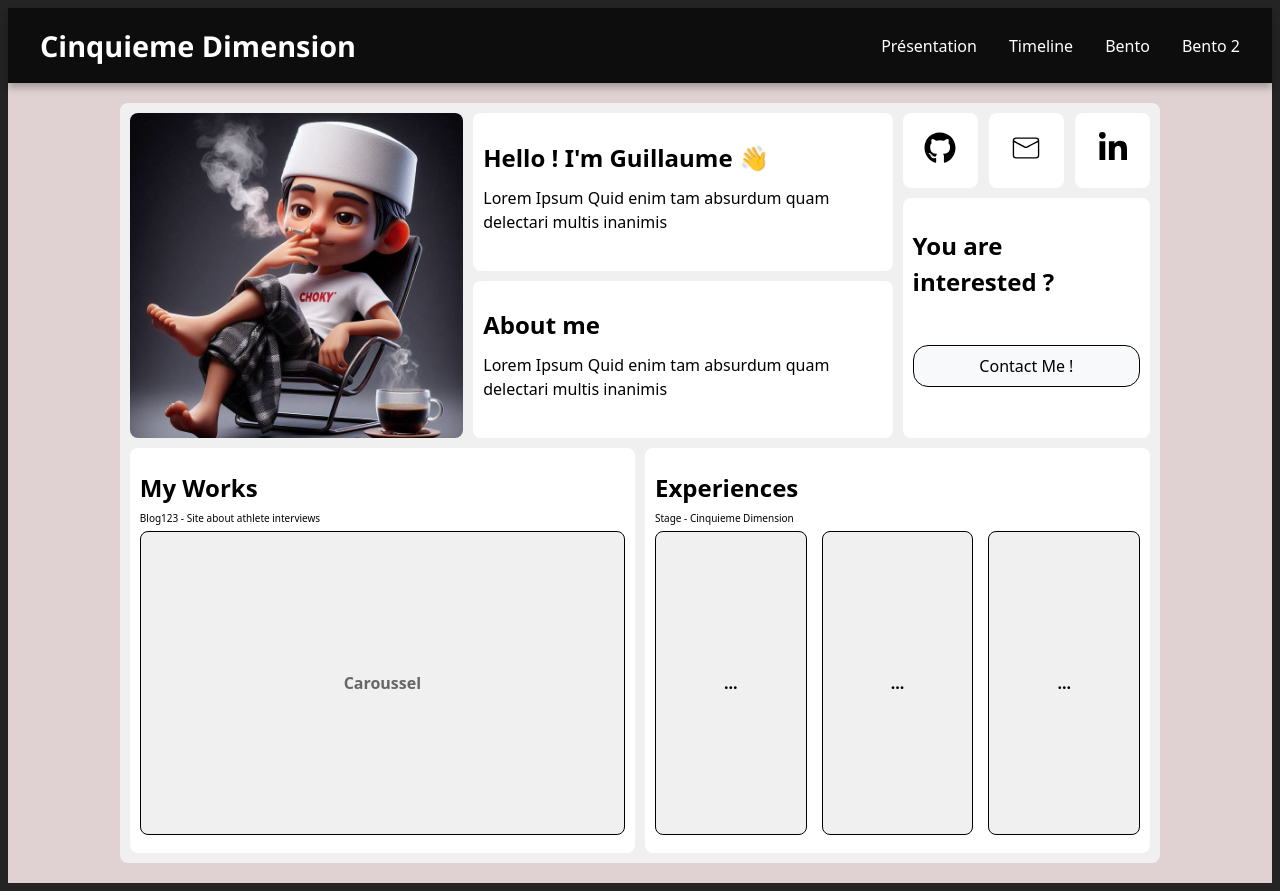
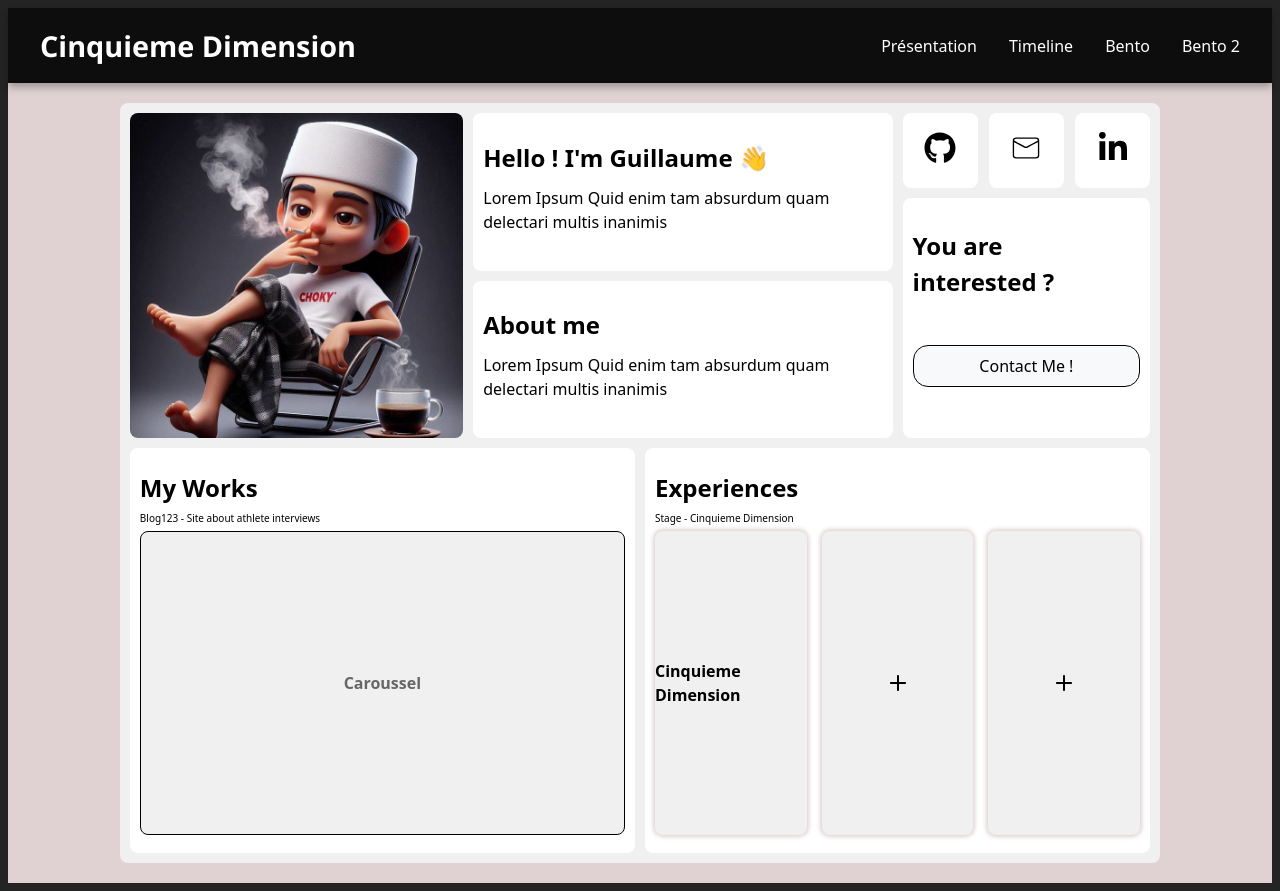
Before and after one commit to MardinliG/RapportStage, a React (Vite) app: page /bento2 in a window 1280 px wide. Built offline with nearby package versions, Linux system fonts and the light colour scheme.

Commit message:
working on experiences section

```diff
--- a/src/assets/Bento2.css
+++ b/src/assets/Bento2.css
@@ -320,7 +320,6 @@
 }
 
 .bento2-wrapper .div2 .stage .firstexperience {
-  border: #000000 1px solid;
   display: flex;
   justify-content: center;
   align-items: center;
@@ -328,10 +327,10 @@
   border-radius: 8px;
   width: 50%;
   height: 100%;
+  box-shadow: #e0d2d2 0 0 4px 2px;
 }
 
 .bento2-wrapper .div2 .stage .secondexperience {
-  border: #000000 1px solid;
   display: flex;
   justify-content: center;
   align-items: center;
@@ -339,10 +338,10 @@
   border-radius: 8px;
   width: 50%;
   height: 100%;
+  box-shadow: #e0d2d2 0 0 4px 2px;
 }
 
 .bento2-wrapper .div2 .stage .thirdexperience {
-  border: #000000 1px solid;
   display: flex;
   justify-content: center;
   align-items: center;
@@ -350,4 +349,5 @@
   border-radius: 8px;
   width: 50%;
   height: 100%;
+  box-shadow: #e0d2d2 0 0 4px 2px;
 }
--- a/src/components/Bento2.jsx
+++ b/src/components/Bento2.jsx
@@ -3,6 +3,7 @@ import '../assets/Bento2.css';
 import { FaGithub } from "react-icons/fa";
 import { CiMail } from "react-icons/ci";
 import { FaLinkedinIn } from "react-icons/fa";
+import { IoIosAdd } from "react-icons/io";
 import avatarImage from '/img/avatar.jpg';
 
 
@@ -21,13 +22,13 @@ const Bento2 = () => {
                     <p className="about"> Stage - Cinquieme Dimension </p>
                     <div className="stage">
                         <div className="firstexperience">
-                            ...
+                            Cinquieme Dimension
                         </div>
                         <div className="secondexperience">
-                            ...
+                            <IoIosAdd size={32} />
                         </div>
                         <div className="thirdexperience">
-                            ...
+                            <IoIosAdd size={32} />
                         </div>
                     </div>
                 </div>
```
